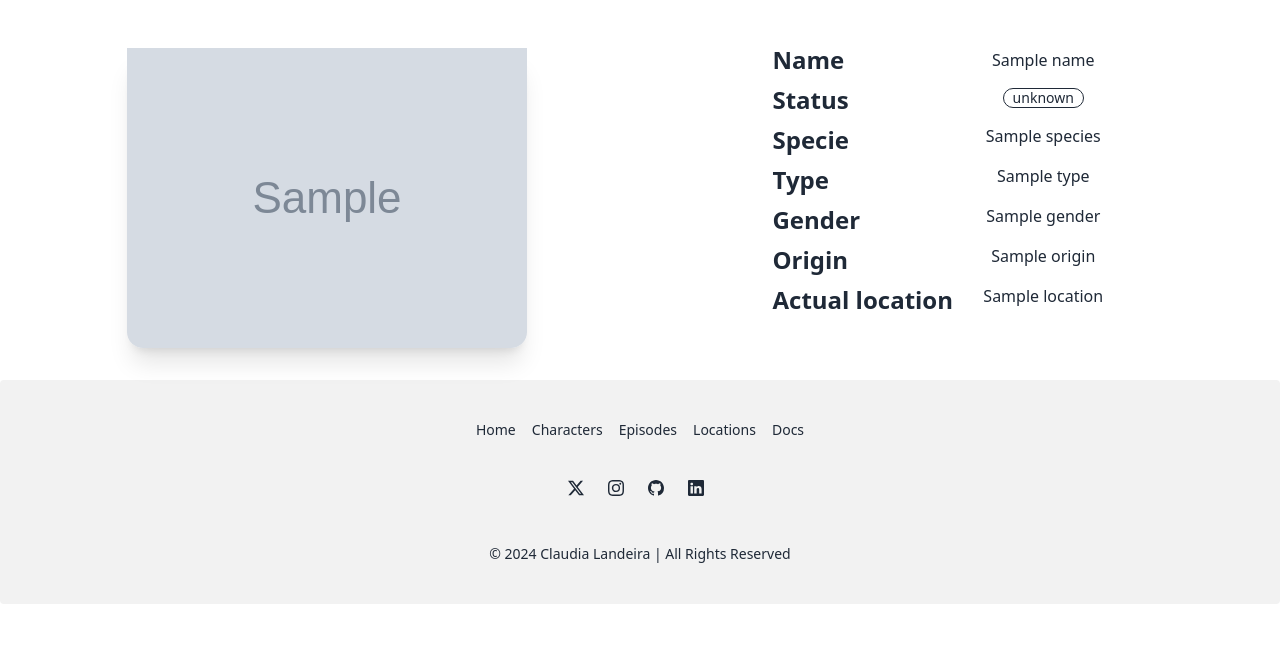
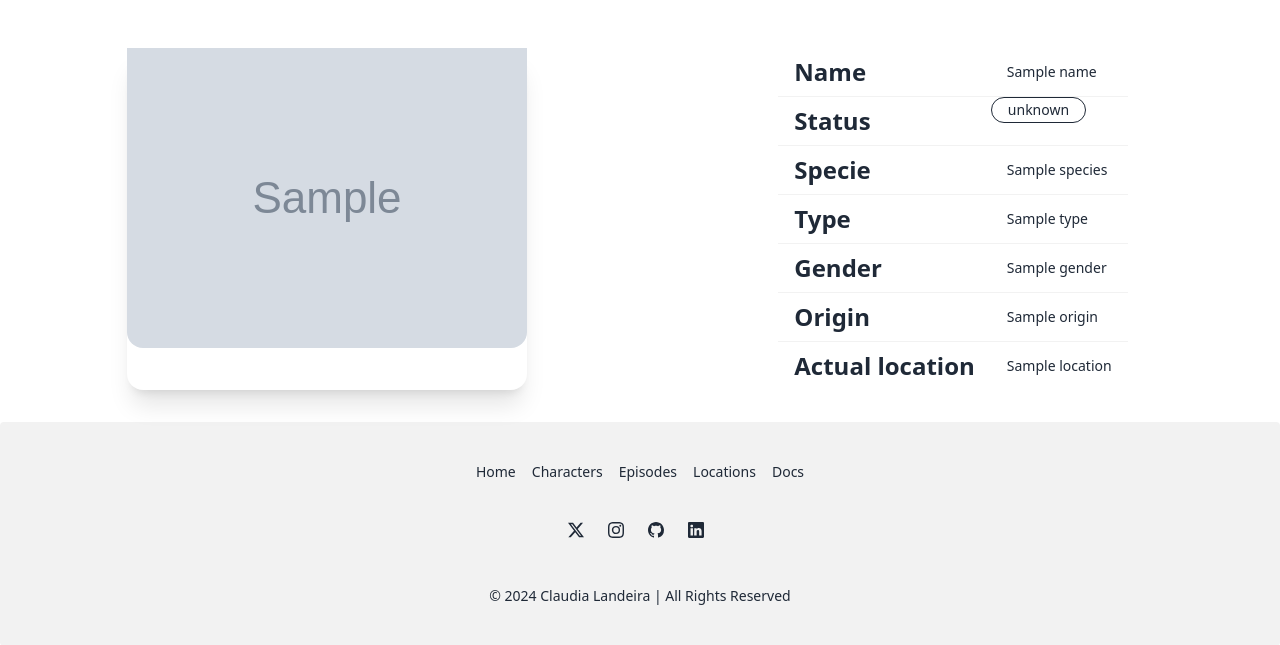
Before and after one commit to claudialandeirav/Rickopedia, a Python web app: template web/templates/character.html in a window 1280 px wide. Shown: the part 80-725 px from the top of the page. Run offline with Jinja, Linux system fonts and the light colour scheme; the template is opened without the code that fills it: most values are stand-ins (such as "Sample title", 1, 10 or a date in 2020); grey boxes marked "Sample" are stand-in pictures; some libraries are stand-ins or nearby versions.

Commit message:
Información básica personaje individual

```diff
--- a/web/templates/character.html
+++ b/web/templates/character.html
@@ -13,143 +13,56 @@
             <div class="card col bg-base-100 shadow-xl">
                 <figure><img src="{{ image }}" alt="{{ name }}" /></figure>
             </div>
-            <div class="col grid grid-cols-2 justify-items-start">
-                <div class="col justify-self-center">
-                    <div class="rounded-box flex grow flex-col pb-4 text-left">
-                        <div class="font-title text-2xl font-black leading-none">Name</div>
-                        <div class="h-1/6"></div>
-                    </div>
-                    <div class="rounded-box flex grow flex-col pb-4 text-left">
-                        <div class="font-title text-2xl font-black leading-none">Status</div>
-                        <div class="h-1/6"></div>
-                    </div>
-                    <div class="rounded-box flex grow flex-col pb-4 text-left">
-                        <div class="font-title text-2xl font-black leading-none">Specie</div>
-                        <div class="h-1/6"></div>
-                    </div>
-                    {% if type %}
-                    <div class="rounded-box flex grow flex-col pb-4 text-left">
-                        <div class="font-title text-2xl font-black leading-none">Type</div>
-                        <div class="h-1/6"></div>
-                    </div>
-                    {% endif %}
-                    <div class="rounded-box flex grow flex-col pb-4 text-left">
-                        <div class="font-title text-2xl font-black leading-none">Gender</div>
-                        <div class="h-1/6"></div>
-                    </div>
-                    <div class="rounded-box flex grow flex-col pb-4 text-left">
-                        <div class="font-title text-2xl font-black leading-none">Origin</div>
-                        <div class="h-1/6"></div>
-                    </div>
-                    <div class="rounded-box flex grow flex-col pb-4 text-left">
-                        <div class="font-title text-2xl font-black leading-none">Actual location</div>
-                        <div class="h-1/6"></div>
-                    </div>
-                </div>
-                <div class="col justify-self-center">
-                    <div class="rounded-box flex grow flex-col pb-4 text-left">
-                        <p class="text-1xl mx-auto font-sans font-light">{{ name }}</p>
-                        <div class="h-1/6"></div>
-                    </div>
-                    <div class="rounded-box flex grow flex-col pb-4 text-left">
+            <div class="overflow-x-auto col flex justify-center items-center">
+                <table class="table">
+                    <tbody>
+                        <tr class="text-left">
+                            <th class="font-title text-2xl font-black leading-none">Name</th>
+                            <td class="text-1xl mx-auto font-sans font-light">{{ name }}</td>
+                        </tr>
+                        <tr class="text-left">
+                            <th class="font-title text-2xl font-black leading-none">Status</th>
                             {% if status == 'Alive' %}
-                        <p class="text-1xl mx-auto badge badge-success badge-outline font-sans font-light">{{ status }}</p>
+                            <td class="text-1xl mx-auto badge badge-success badge-outline font-sans font-light">{{ status }}</td>
                             {% endif %}
                             {% if status == 'Dead' %}
-                        <p class="text-1xl mx-auto badge badge-error badge-outline font-sans font-light">{{ status }}</p>
+                            <td class="text-1xl mx-auto badge badge-error badge-outline font-sans font-light">{{ status }}</td>
                             {% endif %}
                             {% if status == 'unknown' %}
-                        <p class="text-1xl mx-auto badge badge-outline font-sans font-light">{{ status }}</p>
+                            <td class="text-1xl mx-auto badge badge-outline font-sans font-light">{{ status }}</td>
                             {% endif %}
-                        <div class="h-1/6"></div>
-                    </div>
-                    <div class="rounded-box flex grow flex-col pb-4 text-left">
-                        <p class="text-1xl mx-auto font-sans font-light">{{ species }}</p>
-                        <div class="h-1/6"></div>
-                    </div>
+                        </tr>
+                        <tr class="text-left">
+                            <th class="font-title text-2xl font-black leading-none">Specie</th>
+                            <td class="text-1xl mx-auto font-sans font-light">{{ species }}</td>
+                        </tr>
                         {% if type %}
-                    <div class="rounded-box flex grow flex-col pb-4 text-left">
-                        <p class="text-1xl mx-auto font-sans font-light">{{ type }}</p>
-                        <div class="h-1/6"></div>
-                    </div>
+                        <tr class="text-left">
+                            <th class="font-title text-2xl font-black leading-none">Type</th>
+                            <td class="text-1xl mx-auto font-sans font-light">{{ type }}</td>
+                        </tr>
                         {% endif %}
-                    <div class="rounded-box flex grow flex-col pb-4 text-left">
-                        <p class="text-1xl mx-auto font-sans font-light">{{ gender }}</p>
-                        <div class="h-1/6"></div>
-                    </div>
-                    <div class="rounded-box flex grow flex-col pb-4 text-left">
-                        <p class="text-1xl mx-auto font-sans font-light">{{ origin['name'] }}</p>
-                        <div class="h-1/6"></div>
-                    </div>
-                    <div class="rounded-box flex grow flex-col pb-4 text-left">
-                        <p class="text-1xl mx-auto font-sans font-light">{{ location['name'] }}</p>
-                        <div class="h-1/6"></div>
-                    </div>
-                </div>
+                        <tr class="text-left">
+                            <th class="font-title text-2xl font-black leading-none">Gender</th>
+                            <td class="text-1xl mx-auto font-sans font-light">{{ gender }}</td>
+                        </tr>
+                        <tr class="text-left">
+                            <th class="font-title text-2xl font-black leading-none">Origin</th>
+                            <td class="text-1xl mx-auto font-sans font-light">{{ origin['name'] }}</td>
+                        </tr>
+                        <tr class="text-left">
+                            <th class="font-title text-2xl font-black leading-none">Actual location</th>
+                            <td class="text-1xl mx-auto font-sans font-light">{{ location['name'] }}</td>
+                        </tr>
+                    </tbody>
+                </table>
             </div>
         </div>
     </div>
 
     <div class="h-1/6"></div>
 
-    <!--div class="overflow-x-auto flex justify-center items-center">
-        <div class="rounded-box flex grow flex-col px-6 pb-8 pt-12 text-center">
-            <div class="font-title text-2xl font-black leading-none">Episodes</div>
-            <div class="h-1/6"></div>
-        </div>
-        <table class="table w-4/5">
-            <thead>
-                <tr class="text-center">
-                    <th>Name</th>
-                    <th>Specie</th>
-                    <th>Gender</th>
-                    <th>Status</th>
-                </tr>
-            </thead>
-            <tbody>
-                {% for character in characters %}
-                <tr class="text-center hover:bg-gray-100 cursor-pointer">
-                    <td>
-                        <div class="flex items-center text-center gap-4">
-                            <div class="avatar">
-                                <div class="mask mask-squircle w-12 h-12">
-                                    <img src="{{ character['image'] }}" alt="image" />
-                                </div>
-                            </div>
-                            <div>
-                                <div class="font-bold text-center">{{ character['name'] }}</div>
-                            </div>
-                        </div>
-                    </td>
-                    <td> {{ character['species'] }} </td>
-                    <td> {{ character['gender'] }} </td>
-                    {% if character['status'] == 'Alive' %}
-                    <td>
-                        <div class="badge badge-success badge-outline gap-2">
-                            {{ character['status'] }}
-                        </div>
-                    </td>
-                    {% endif %}
-                    {% if character['status'] == 'Dead' %}
-                    <td>
-                        <div class="badge badge-error badge-outline gap-2">
-                            {{ character['status'] }}
-                        </div>
-                    </td>
-                    {% endif %}
-                    {% if character['status'] == 'unknown' %}
-                    <td>
-                        <div class="badge badge-outline gap-2">
-                            {{ character['status'] }}
-                        </div>
-                    </td>
-                    {% endif %}
 
-                </tr>
-                {% endfor %}
-            </tbody>
-        </table>
-    </div-->
     {% include 'global/footer.html' %}
 </body>
 </html>
```
Lines whose indentation alone changed are shown as unchanged.
